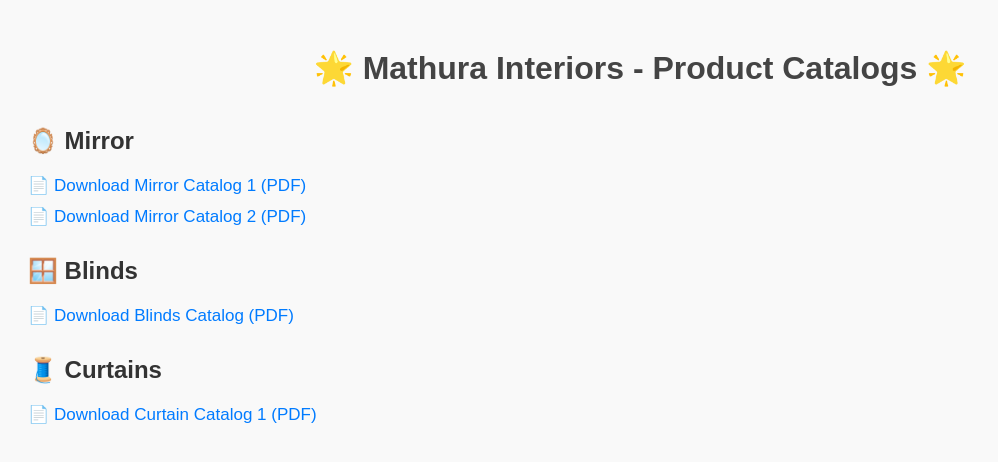
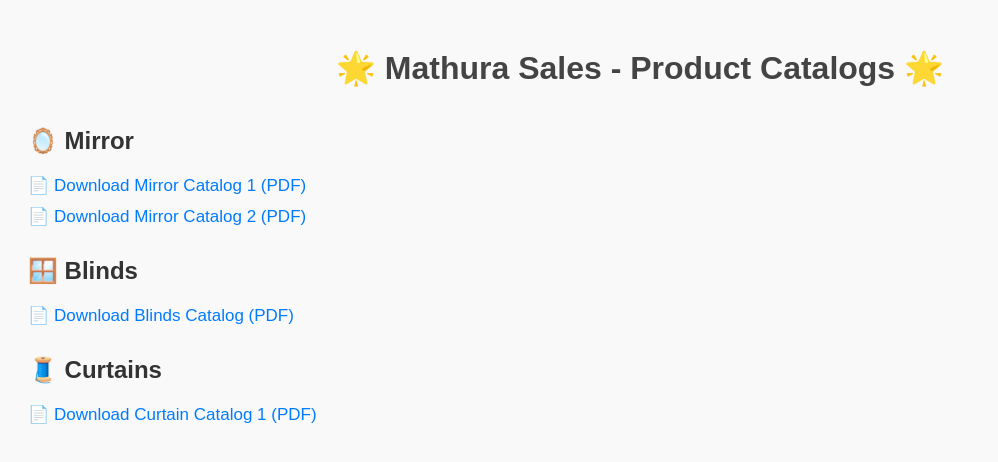
Before and after one commit to KanchanMenghnani/Mathura_Sales_Catalog, a plain HTML site: page index.html in a window 1280 px wide. Shown: the whole page, without its empty margins (0-998 px from the left). Drawn offline with Linux system fonts and the light colour scheme.

Commit message:
Update index.html

```diff
--- a/index.html
+++ b/index.html
@@ -34,7 +34,7 @@
 </head>
 <body>
 
-  <h1>🌟 Mathura Interiors - Product Catalogs 🌟</h1>
+  <h1>🌟 Mathura Sales - Product Catalogs 🌟</h1>
 
   <h2>🪞 Mirror</h2>
   <div class="catalog">
```
